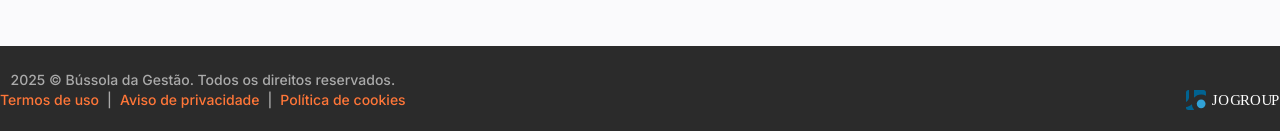
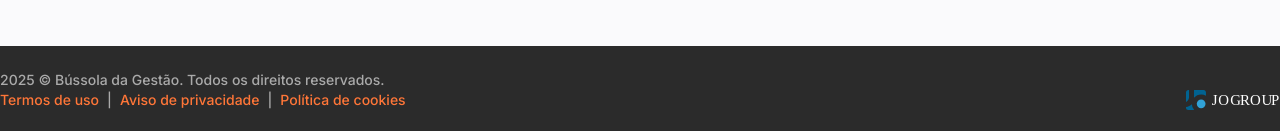
Before and after one commit to carlos3duardo/website-bussoladagestao, a Next.js app: page /autodiagnostico in a window 1280 px wide. Shown: the part 1226-1357 px from the top of the page. Built offline with nearby package versions, Linux system fonts and the light colour scheme; no server answers.

Commit message:
fix: :art: corrigindo alinhamento de texto

```diff
--- a/src/components/layout/Footer.tsx
+++ b/src/components/layout/Footer.tsx
@@ -6,7 +6,7 @@
     <footer className="bg-darken text-sm text-white/60">
       <div className="container mx-auto flex flex-col items-center justify-between gap-4 py-6 lg:flex-row lg:items-end">
         <div className="left font-medium text-white/60">
-          <p className="text-center">
+          <p className="text-center lg:text-left">
             {new Date().getFullYear()} &copy; Bússola da Gestão. Todos os
             direitos reservados.
           </p>
```
